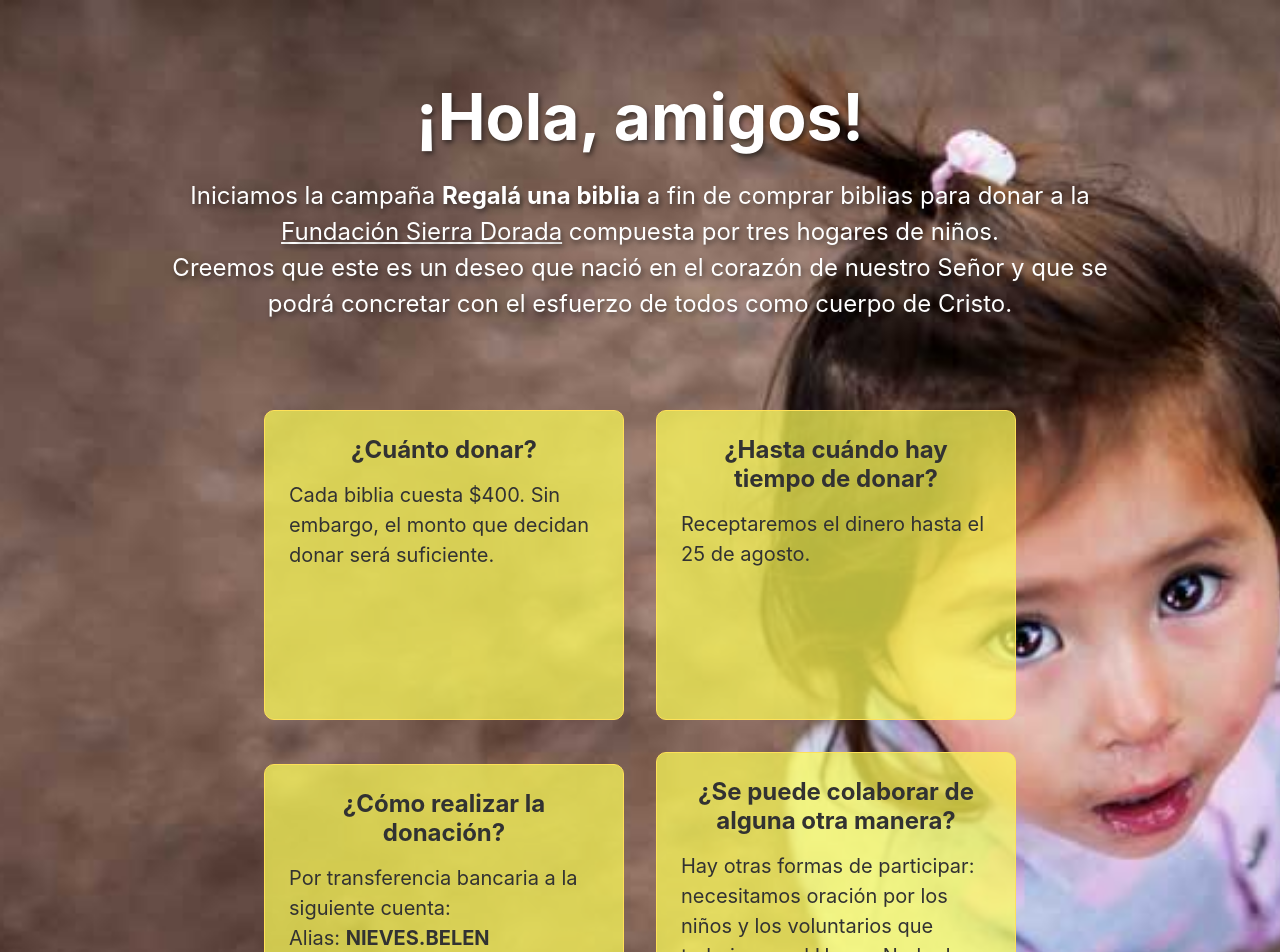
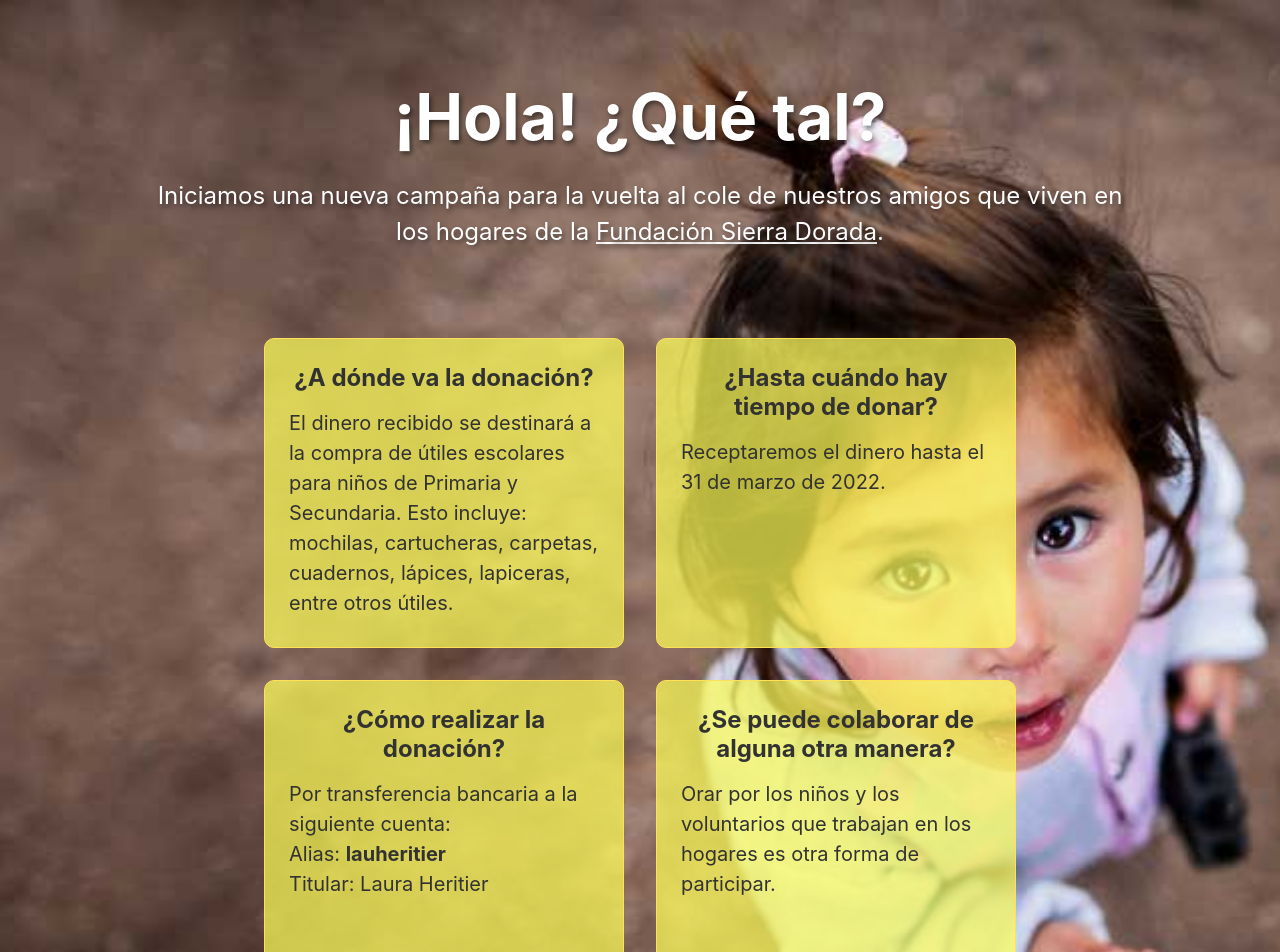
Before and after one commit to lauraheritier/regalaunabiblia, a Next.js app: page / in a window 1280 px wide. Shown: the top 952 px of the page. Built offline with nearby package versions, Linux system fonts and the light colour scheme.

Commit message:
New campaign

```diff
--- a/pages/index.js
+++ b/pages/index.js
@@ -5,52 +5,56 @@ export default function Home() {
   return (
     <div className="container">
       <Head>
-        <title>Regalá una biblia</title>
-        <meta name="description" content="Regalá una biblia" />
+        <title>Campaña Vuelta al cole</title>
+        <meta name="description" content="Campaña Vuelta al cole" />
         <link rel="icon" href="/favicon.ico" />
       </Head>
 
       <main className="main">
         <h1 className="title">
-          ¡Hola, amigos!
+          ¡Hola! ¿Qué tal?
         </h1>
 
         <p className="description">
-          Iniciamos la campaña <b>Regalá una biblia</b> a fin de comprar biblias para donar a la <a href="http://sierradorada.com.ar/projectos/hogar_de_ninios/">Fundación Sierra Dorada</a> compuesta por tres hogares de niños. <br />
-          Creemos que este es un deseo que nació en el corazón de nuestro Señor y que se podrá concretar con el esfuerzo de todos como cuerpo de Cristo.
-        </p>
+          Iniciamos una nueva campaña para la vuelta al cole de nuestros
+          amigos que viven en los hogares de
+          la <a href="https://www.instagram.com/fundacionsierradorada/">
+            Fundación Sierra Dorada</a>.
+                 </p>
 
         <div className="grid">
-          <p className="card">
-            <h2>¿Cuánto donar?</h2>
-            <p>Cada biblia cuesta $400. Sin embargo, el monto que decidan donar será suficiente.</p>
-          </p>
-
+        <div className="card">
+            <h2>¿A dónde va la donación?</h2>
+            <p>El dinero recibido se destinará a la compra de útiles escolares para niños
+              de Primaria y Secundaria. Esto incluye: mochilas, cartucheras, carpetas, cuadernos,
+              lápices, lapiceras, entre otros útiles.</p>
+          </div>
           <div className="card">
             <h2>¿Hasta cuándo hay tiempo de donar?</h2>
-            <p>Receptaremos el dinero hasta el 25 de agosto.</p>
+            <p>Receptaremos el dinero hasta el 31 de marzo de 2022.</p>
           </div>
 
           <div className="card">
             <h2>¿Cómo realizar la donación?</h2>
             <p>Por transferencia bancaria a la siguiente cuenta:</p>
-            <p>Alias: <b>NIEVES.BELEN</b></p>
-            <p>Titular: Noelia Belen Nieves</p>
+            <p>Alias: <b>lauheritier</b></p>
+            <p>Titular: Laura Heritier</p>
+
           </div>
 
           <div className="card">
             <h2>¿Se puede colaborar de alguna otra manera?</h2>
             <p>
-              Hay otras formas de participar: necesitamos oración por los niños y los voluntarios que trabajan en el Hogar. Nada de esto sería posible sin la guía del Espíritu Santo ¡Contamos con ello!
+              Orar por los niños y los voluntarios que trabajan en los hogares
+              es otra forma de participar.
             </p>
           </div>
         </div>
 
         <div className="footer">
-          <h3>¡Importante!</h3>
-          <small>Al realizar la compra de las biblias, enviaremos el comprobante de pago a todos los que colaboraron económicamente y, por supuesto, las imágenes de la entrega de las biblias :)</small>
-          <small>Para más información, se pueden comunicar con Belén Nieves.</small>
-        </div>
+        <p>¡Importante! Enviar el comprobante de transferencia al número de WhatsApp <a href="https://wa.me/543518062904" target="_blank">3518062904</a>. Usaremos este medio para enviar las fotos de las donaciones.</p>
+
+           </div>
       </main>
     </div>
   )
```
